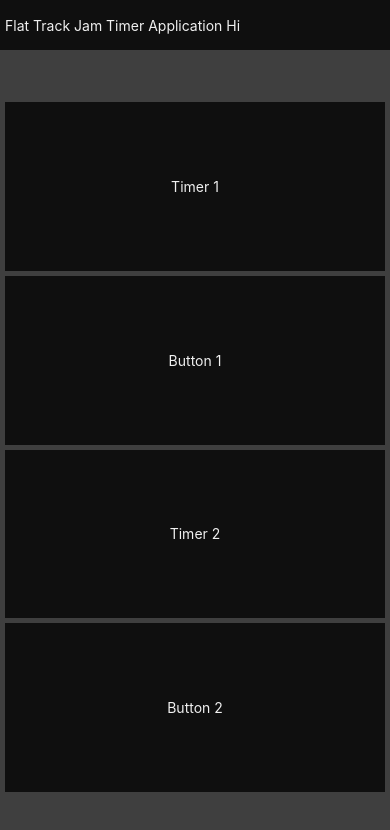
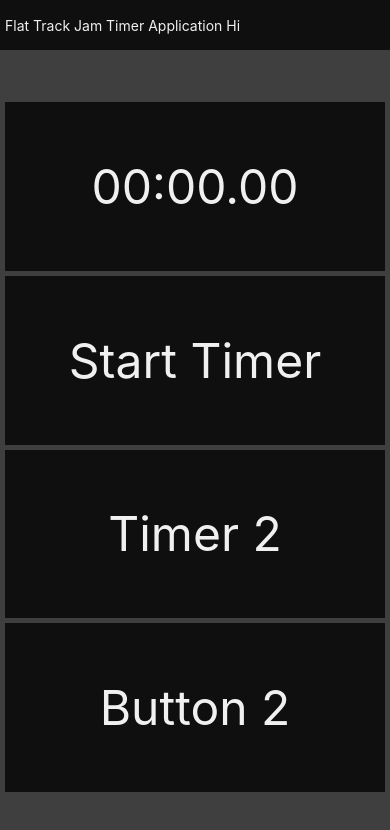
Before and after one commit to djanyreason/eJT, a React Native app in the folder flat-track-jam-timer/: screen / in a window 390 px wide. Shown: the top 830 px of the page. Built offline with nearby package versions, Linux system fonts and the light colour scheme.

Commit message:
Adds useTimer hook to run timers
The useTimer hook creates a timer that counts up to a set time limit.
It returns functions to start, pause, and reset; to get the time; and
status variables. It also returns the method to overwrite the time.

```diff
--- a/flat-track-jam-timer/src/components/Timer/index.jsx
+++ b/flat-track-jam-timer/src/components/Timer/index.jsx
@@ -1,6 +1,15 @@
-import { View, StyleSheet, Text, useWindowDimensions } from 'react-native';
+import {
+  View,
+  StyleSheet,
+  Text,
+  useWindowDimensions,
+  Pressable,
+} from 'react-native';
 
 import theme from '../../theme';
+
+import { useTimer } from '../../hooks/useTimer';
+import { formatTime } from '../../util';
 
 const styles = StyleSheet.create({
   container: {
@@ -23,6 +32,7 @@ const styles = StyleSheet.create({
   },
   textStyle: {
     color: theme.colors.defaultFont,
+    fontSize: 48,
   },
 });
 
@@ -40,13 +50,33 @@ const Timer = () => {
     width: limiter === 'width' ? modWidth : (modHeight * 4.5) / 2,
   };
 
+  const aTimer = useTimer(1000);
+
   return (
     <View style={styles.container}>
       <View style={dimensionBoxStyle}>
-        <Text style={styles.textStyle}>Timer 1</Text>
+        <Text style={styles.textStyle}>{formatTime(aTimer.time)}</Text>
       </View>
       <View style={dimensionBoxStyle}>
-        <Text style={styles.textStyle}>Button 1</Text>
+        <Pressable
+          onPress={
+            aTimer.complete
+              ? () => {
+                  aTimer.resetTimer(100000);
+                }
+              : aTimer.paused
+              ? aTimer.startTimer
+              : aTimer.pauseTimer
+          }
+        >
+          <Text style={styles.textStyle}>
+            {aTimer.complete
+              ? 'Reset Timer'
+              : aTimer.paused
+              ? 'Start Timer'
+              : 'PauseTimer'}
+          </Text>
+        </Pressable>
       </View>
       <View style={dimensionBoxStyle}>
         <Text style={styles.textStyle}>Timer 2</Text>
--- /dev/null
+++ b/flat-track-jam-timer/src/hooks/useTimer.js
@@ -0,0 +1,63 @@
+import { useState, useEffect, useRef } from 'react';
+
+export const useTimer = (limit = 0) => {
+  const [time, setTime] = useState(0);
+  const [maxTime, setMaxTime] = useState(limit >= 0 ? limit : 0);
+  const [startTime, setStartTime] = useState(0);
+  const [paused, setPaused] = useState(true);
+  const [pauseTime, setPauseTime] = useState(0);
+
+  const interval = useRef(0);
+
+  useEffect(() => {
+    if (startTime > 0 && !paused) {
+      interval.current = setInterval(() => {
+        const newTime = Date.now() - startTime + pauseTime;
+        if (newTime > maxTime) {
+          setTime(maxTime);
+          setPaused(true);
+          setStartTime(0);
+        } else {
+          setTime(Date.now() - startTime + pauseTime);
+        }
+      }, 10);
+    } else {
+      if (interval.current) {
+        clearInterval(interval.current);
+        interval.current = undefined;
+      }
+    }
+  }, [startTime, pauseTime, paused, maxTime]);
+
+  const startTimer = () => {
+    if (time < maxTime) {
+      setPauseTime(time);
+      setPaused(false);
+      setStartTime(Date.now());
+    }
+  };
+
+  const pauseTimer = () => {
+    setPaused(true);
+    setStartTime(0);
+    setPauseTime(time);
+  };
+
+  const resetTimer = (newLimit = 0) => {
+    setTime(0);
+    setMaxTime(newLimit > 0 ? newLimit : maxTime);
+    setStartTime(0);
+    setPaused(true);
+    setPauseTime(0);
+  };
+
+  return {
+    time,
+    paused,
+    complete: time === maxTime,
+    startTimer,
+    pauseTimer,
+    setTime,
+    resetTimer,
+  };
+};
--- /dev/null
+++ b/flat-track-jam-timer/src/util.js
@@ -0,0 +1,15 @@
+export const formatTime = (ms) => {
+  return (
+    Math.floor(ms / 60000)
+      .toString()
+      .padStart(2, '0') +
+    ':' +
+    Math.floor((ms % 60000) / 1000)
+      .toString()
+      .padStart(2, '0') +
+    '.' +
+    Math.floor((ms % 1000) / 10)
+      .toString()
+      .padStart(2, '0')
+  );
+};
```
